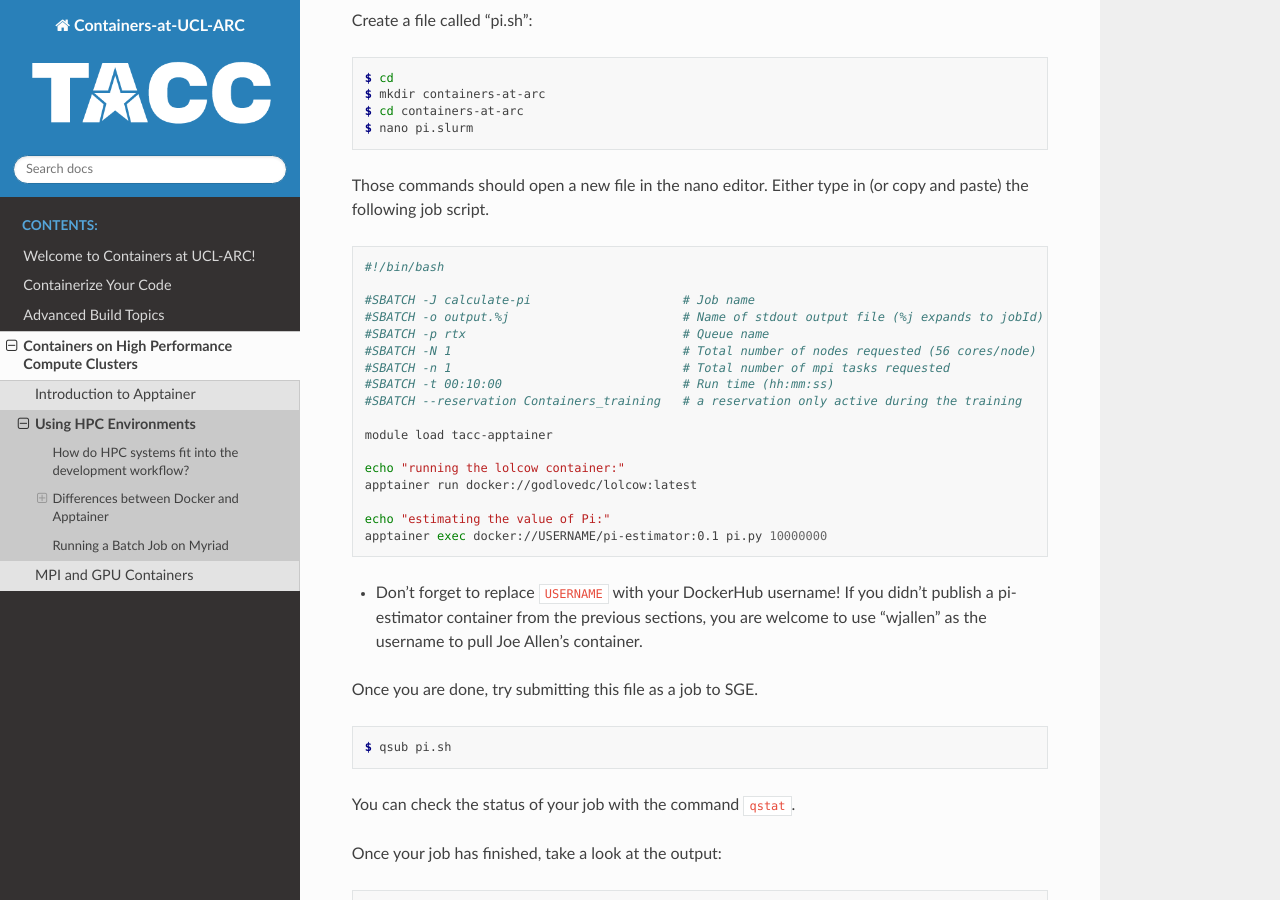
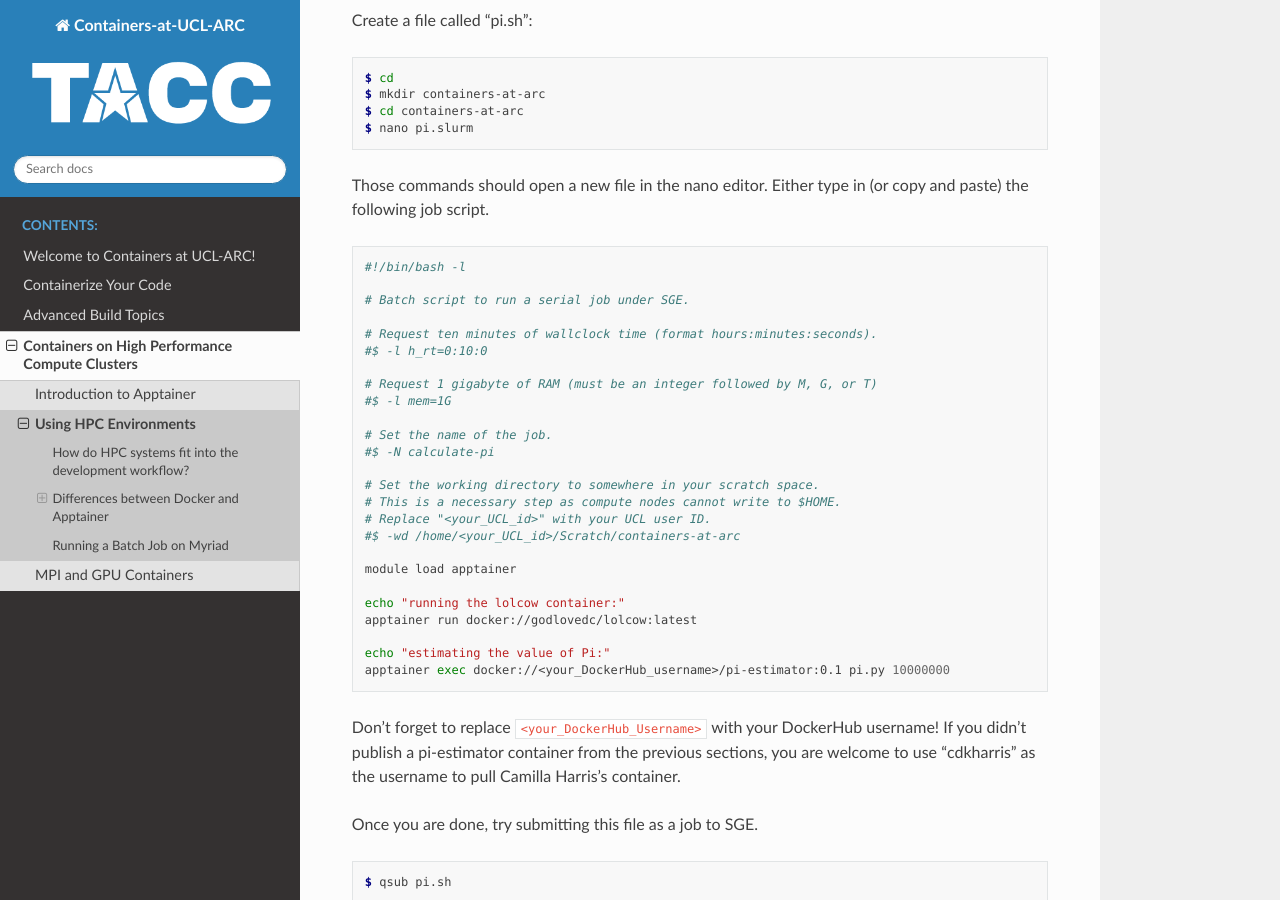
Before and after one commit to TACC/containers_at_tacc, a Sphinx documentation site: the page built from docs/apptainer/02.apptainer_batch.rst, in a window 1280 px wide and 900 px high, scrolled down 2833 px. Built offline with Sphinx 7.4.7 and the Read the Docs theme 2.0.0, drawn with Linux system fonts in a browser that asks for light colours.

Commit message:
Add sge script for running containers from dockerhub

```diff
--- a/docs/apptainer/02.apptainer_batch.rst
+++ b/docs/apptainer/02.apptainer_batch.rst
@@ -75,8 +75,6 @@
 
 .. include:: ../site_snippets/apptainer_pi_job_script.txt
 
-* Don't forget to replace ``USERNAME`` with your DockerHub username! If you didn't publish a pi-estimator container from the previous sections, you are welcome to use "wjallen" as the username to pull Joe Allen's container.
-
 Once you are done, try submitting this file as a job to |scheduler|.
 
 .. include:: ../site_snippets/apptainer_pi_job_sub.txt
--- a/docs/site_snippets/apptainer_pi_job_script.txt
+++ b/docs/site_snippets/apptainer_pi_job_script.txt
@@ -1,19 +1,29 @@
 .. code-block:: bash
 
-  #!/bin/bash
+  #!/bin/bash -l
 
-  #SBATCH -J calculate-pi                     # Job name
-  #SBATCH -o output.%j                        # Name of stdout output file (%j expands to jobId)
-  #SBATCH -p rtx                              # Queue name
-  #SBATCH -N 1                                # Total number of nodes requested (56 cores/node)
-  #SBATCH -n 1                                # Total number of mpi tasks requested
-  #SBATCH -t 00:10:00                         # Run time (hh:mm:ss)
-  #SBATCH --reservation Containers_training   # a reservation only active during the training
+  # Batch script to run a serial job under SGE.
 
-  module load tacc-apptainer
+  # Request ten minutes of wallclock time (format hours:minutes:seconds).
+  #$ -l h_rt=0:10:0
+
+  # Request 1 gigabyte of RAM (must be an integer followed by M, G, or T)
+  #$ -l mem=1G
+
+  # Set the name of the job.
+  #$ -N calculate-pi
+
+  # Set the working directory to somewhere in your scratch space.
+  # This is a necessary step as compute nodes cannot write to $HOME.
+  # Replace "<your_UCL_id>" with your UCL user ID.
+  #$ -wd /home/<your_UCL_id>/Scratch/containers-at-arc
+
+  module load apptainer
 
   echo "running the lolcow container:"
   apptainer run docker://godlovedc/lolcow:latest
 
   echo "estimating the value of Pi:"
-  apptainer exec docker://USERNAME/pi-estimator:0.1 pi.py 10000000
+  apptainer exec docker://<your_DockerHub_username>/pi-estimator:0.1 pi.py 10000000
+
+Don't forget to replace ``<your_DockerHub_Username>`` with your DockerHub username! If you didn't publish a pi-estimator container from the previous sections, you are welcome to use "cdkharris" as the username to pull Camilla Harris's container.
```
